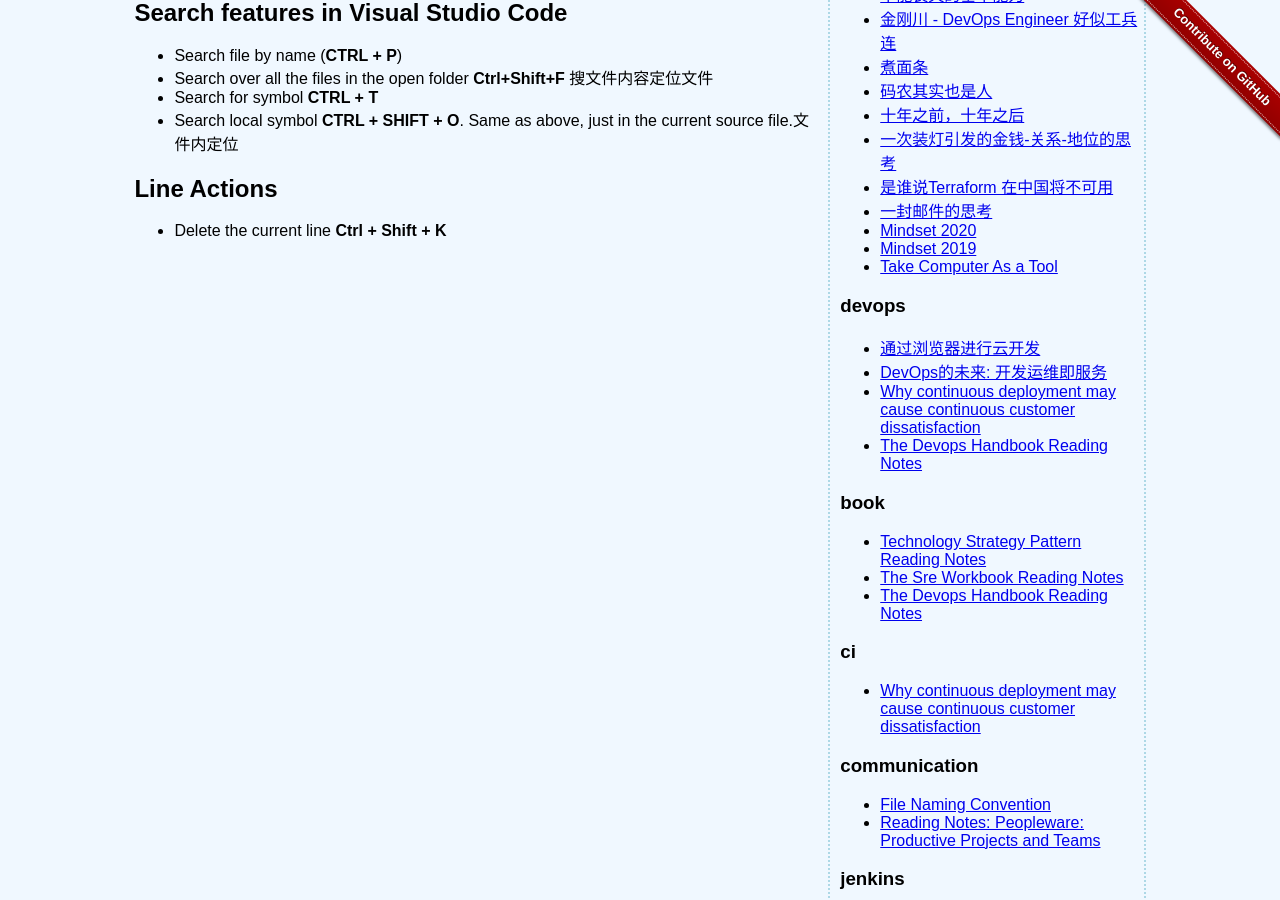
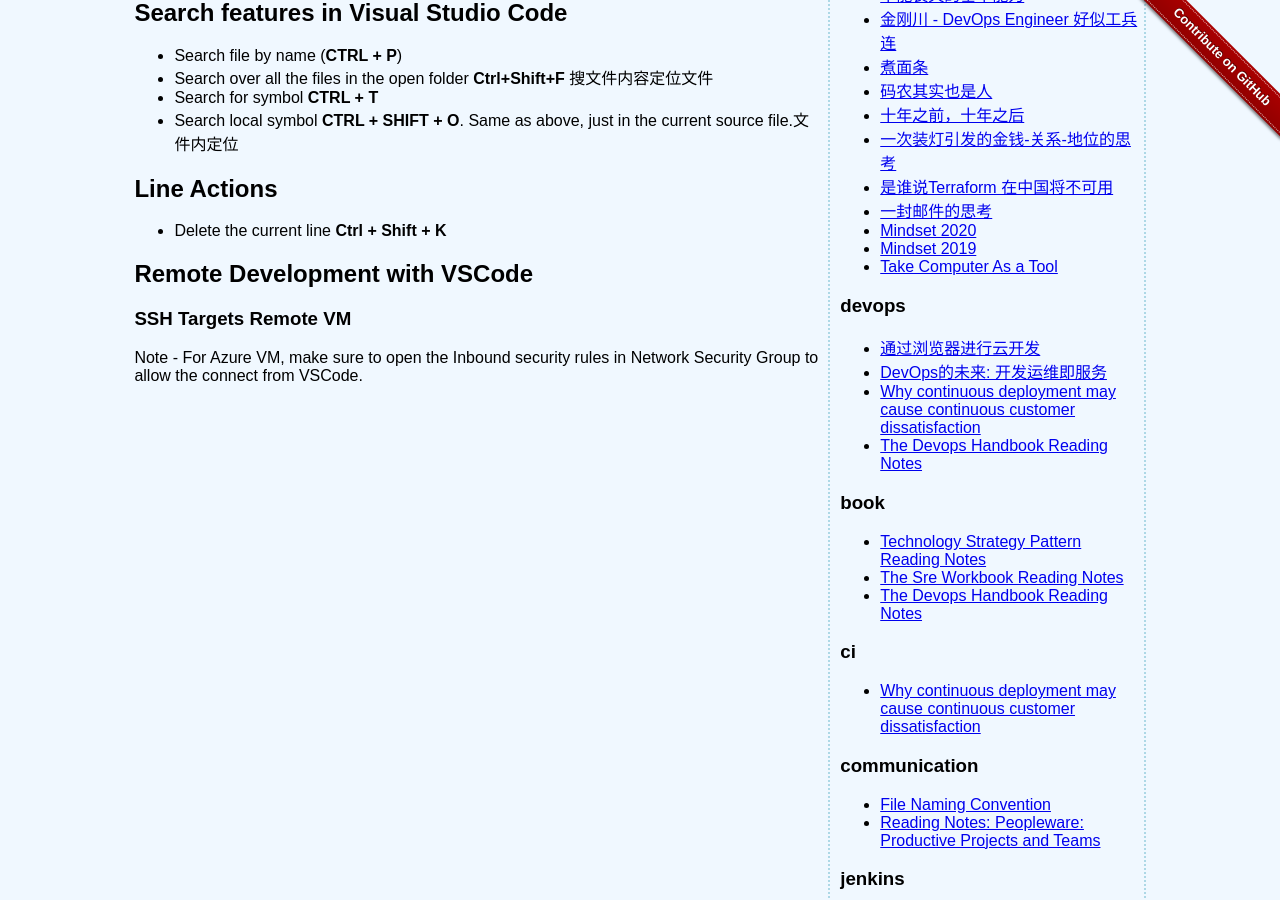
Before and after one commit to liuning0820/liuning0820.github.io, a Jekyll site: the page built from _posts/2019-10-20-play-with-vscode.md, in a window 1280 px wide and 900 px high, scrolled down 303 px. Built offline with Jekyll 4.4.1, drawn with Linux system fonts in a browser that asks for light colours; comment, search, counter and statistics services are not loaded.

Commit message:
vscode remote development
A Clean Dev Env

```diff
--- a/_posts/2019-10-20-play-with-vscode.md
+++ b/_posts/2019-10-20-play-with-vscode.md
@@ -23,3 +23,9 @@ Combines the simplicity of a code editor with what developers need for their cod
 ## Line Actions
 
 - Delete the current line **Ctrl + Shift + K**
+
+## Remote Development with VSCode
+
+### SSH Targets Remote VM
+
+Note - For Azure VM, make sure to open the Inbound security rules in Network Security Group to allow the connect from VSCode.
```
